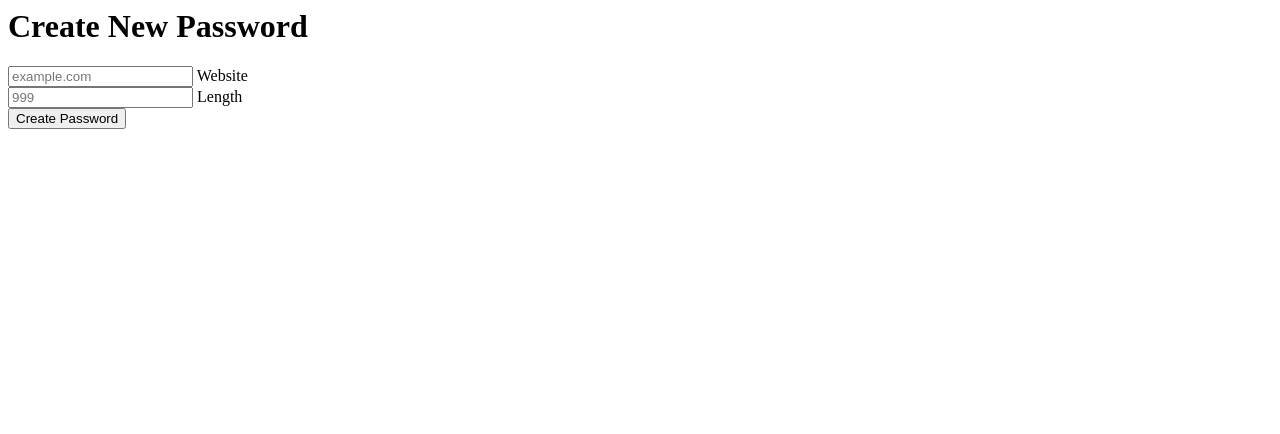
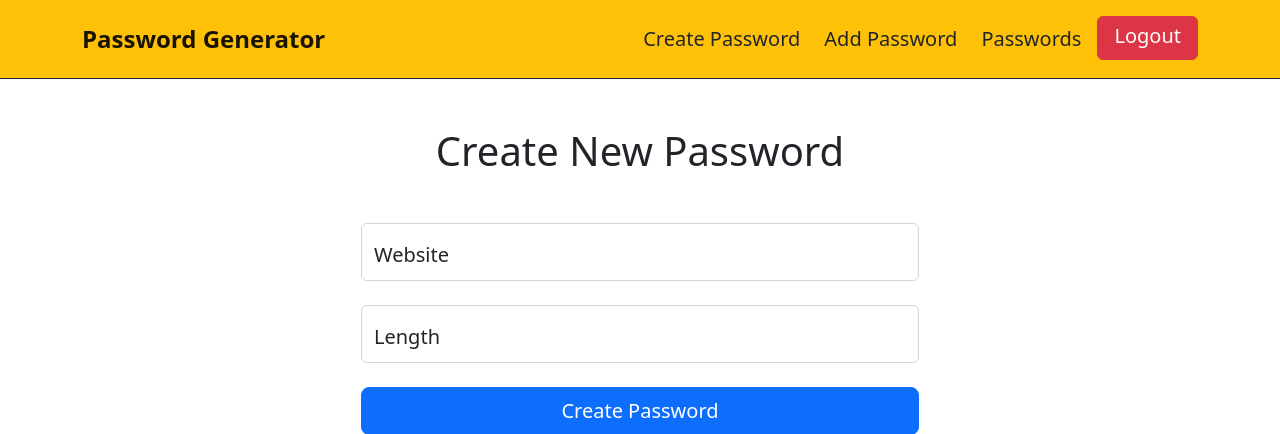
Before and after one commit to usmonbek-umarbekovich/masterpass, a Django app: page /create/ in a window 1280 px wide. Shown: the top 434 px of the page. Run offline with Django 4.2, Linux system fonts and the light colour scheme; some libraries are stand-ins or nearby versions.

Commit message:
fix create.html style issue

```diff
--- a/password_generator/templates/password_generator/create.html
+++ b/password_generator/templates/password_generator/create.html
@@ -1,3 +1,5 @@
+{% extends 'password_generator/base.html' %}
+
 <!-- Create password -->
 {% block app %}
 <div id="create_password" class="py-5 px-2">
```
